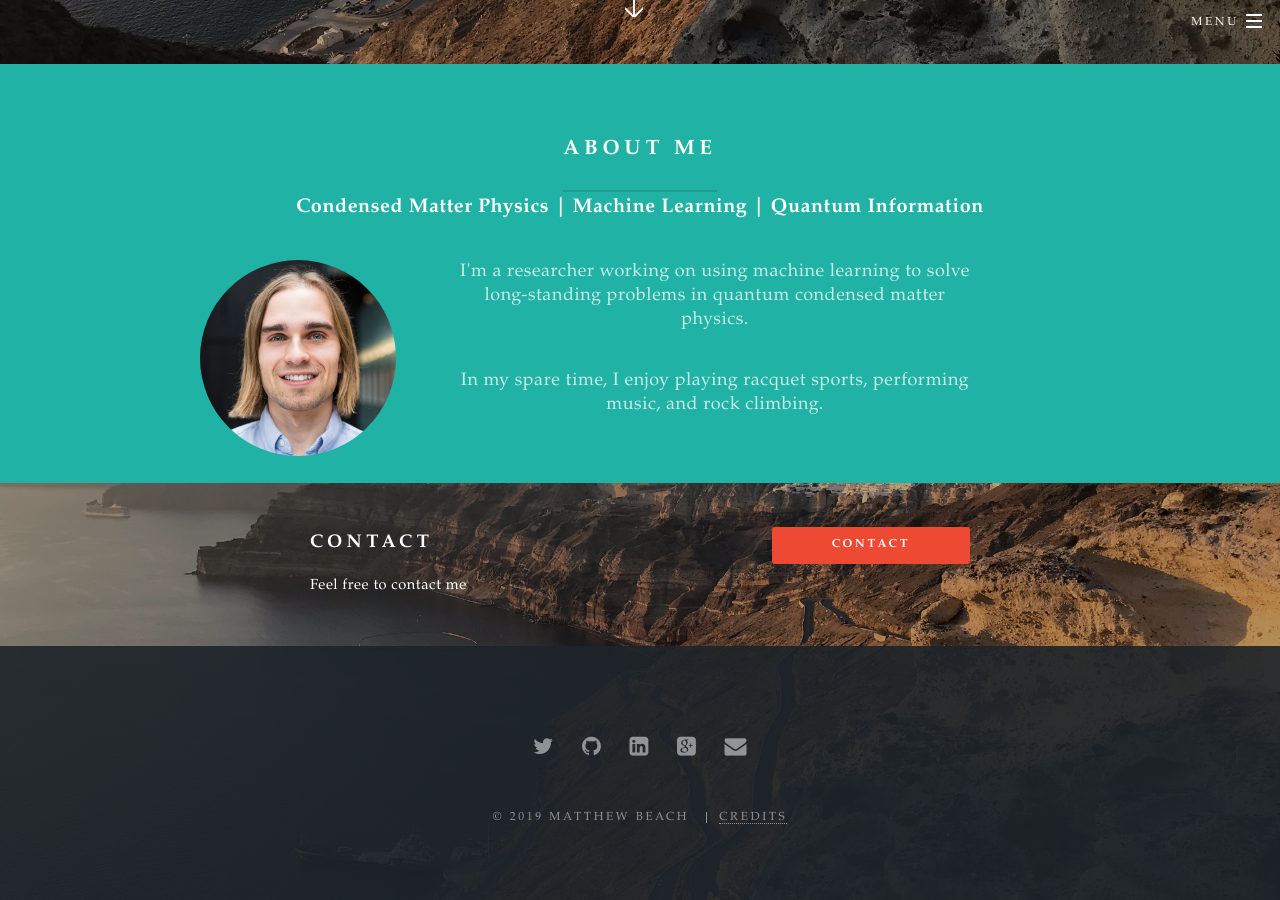
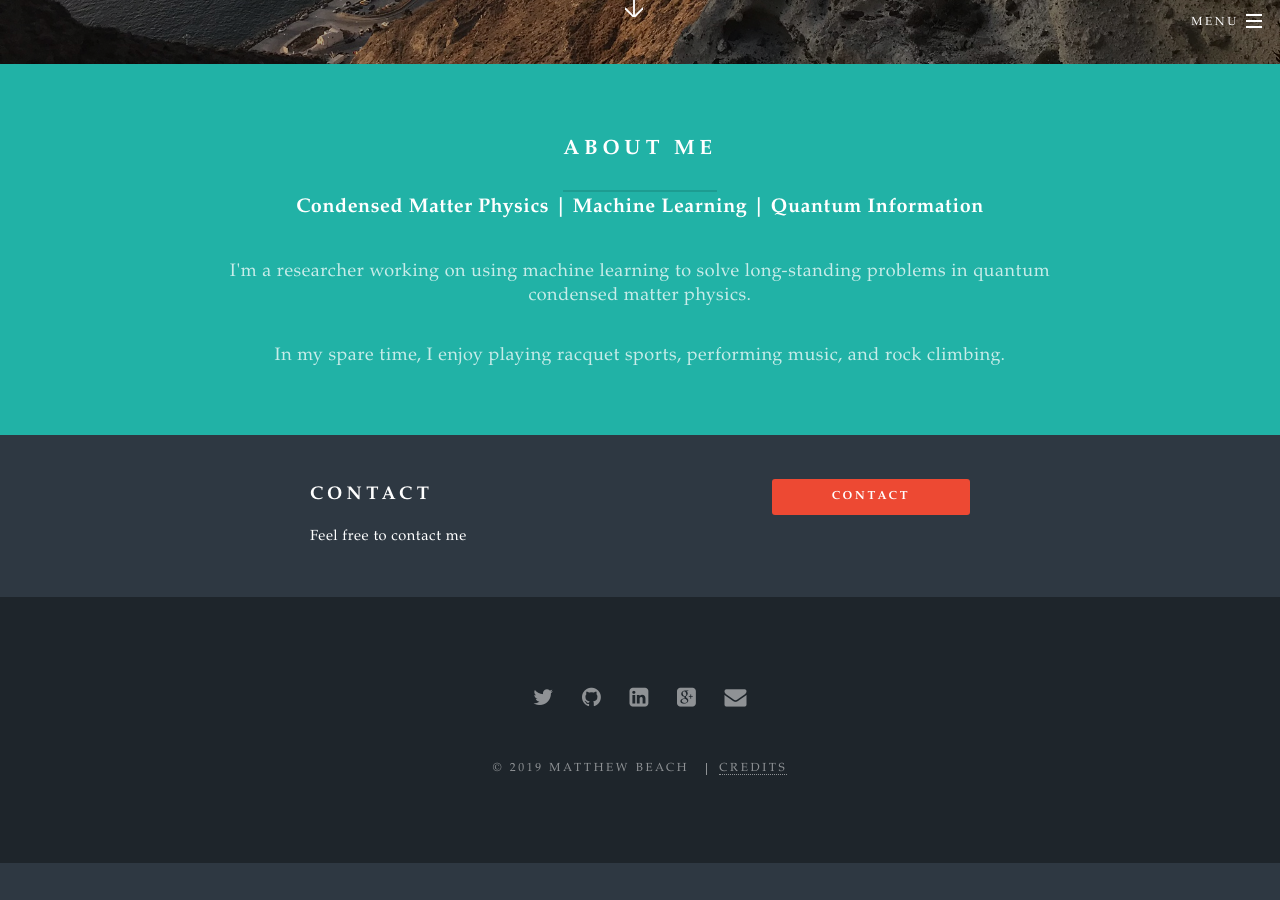
Before and after one commit to mbeach42/mbeach42.github.io, a Jekyll site: the page built from index.md, in a window 1280 px wide and 900 px high, scrolled down 836 px. Built offline with Jekyll 4.4.1, drawn with Linux system fonts in a browser that asks for light colours; some web fonts are replaced; after the commit the page ends 1699 px from its top, so only the background shows below that.

Commit message:
removed image

```diff
--- a/_layouts/landing.html
+++ b/_layouts/landing.html
@@ -16,6 +16,7 @@
     <!-- Banner -->
     <section id="banner">
       <div class="inner">
+              <!--<img class="img-circle" src='/images/me.png' style='float: center;' />-->
         <font size="+3">
           <h2>{{ site.title }}</h2>
         </font>
@@ -78,18 +79,18 @@
                 <strong style="">Quantum Information</strong>
               </span>
             </p>
-            <div id='container'>
-              <img class="img-circle" src='/images/me.png' style='float: left;' />
+            <!--<div id='container'>-->
+              <!--<img class="img-circle" src='/images/me.png' style='float: center;' />-->
               <!--<br>-->
               <!--<br>-->
               <font size="+1">
-                <div style="padding-left: 250px; padding-right: 100px;">
+                <!--<div style="padding-left: 250px; padding-right: 100px;">-->
                   <p>I'm a researcher working on using machine learning to solve long-standing problems in quantum
                     condensed matter physics. </p>
                   <p>In my spare time, I enjoy playing racquet sports, performing music, and rock climbing.
-                  </p>
+                  <!--</p>-->
               </font>
-            </div>
+            <!--</div>-->
       </div>
       </font>
 
```
